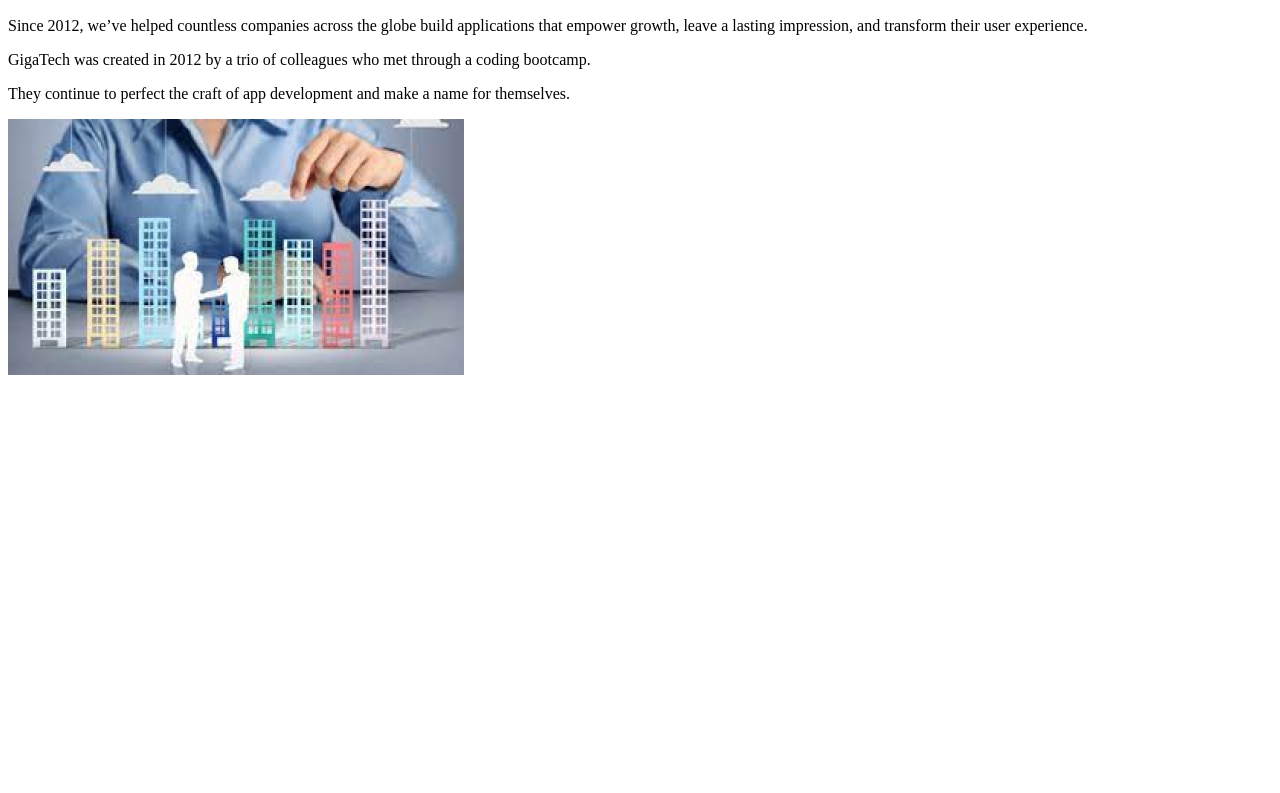
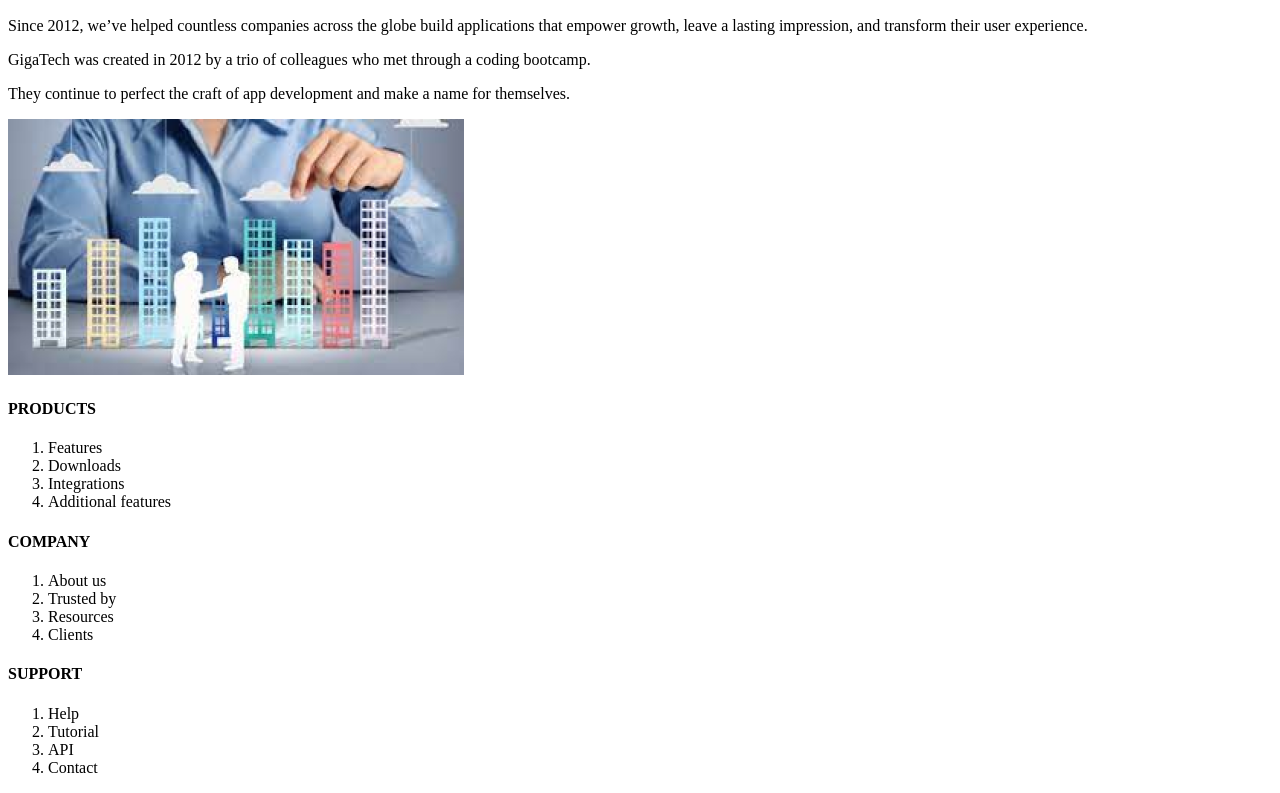
Before and after one commit to DinoStampella/BaSP-A2022-Etapa-1, a plain HTML site: page Semana-01/index.html in a window 1280 px wide. Shown: the part 1863-2656 px from the top of the page. Before the commit the page ends 2250 px from the top, so only its background shows below. Drawn offline with Linux system fonts and the light colour scheme.

Commit message:
Coded final section

```diff
--- a/Semana-01/index.html
+++ b/Semana-01/index.html
@@ -124,5 +124,65 @@
                 <img src="images/history.png" alt="Ilustration">
             </div>
         </section>
+        <!--Final section-->
+        <section>
+            <div>
+                <h4>
+                    PRODUCTS
+                </h4>
+                <ol>
+                    <li>
+                        Features
+                    </li>
+                    <li>
+                        Downloads
+                    </li>
+                    <li>
+                        Integrations
+                    </li>
+                    <li>
+                        Additional features
+                    </li>
+                </ol>
+            </div>
+            <div>
+                <h4>
+                    COMPANY
+                </h4>
+                <ol>
+                    <li>
+                        About us
+                    </li>
+                    <li>
+                        Trusted by
+                    </li>
+                    <li>
+                        Resources
+                    </li>
+                    <li>
+                        Clients
+                    </li>
+                </ol>
+            </div>
+            <div>
+                <h4>
+                    SUPPORT
+                </h4>
+                <ol>
+                    <li>
+                        Help
+                    </li>
+                    <li>
+                        Tutorial
+                    </li>
+                    <li>
+                        API
+                    </li>
+                    <li>
+                        Contact
+                    </li>
+                </ol>
+            </div>
+        </section>
     </body>
 </html>
```
